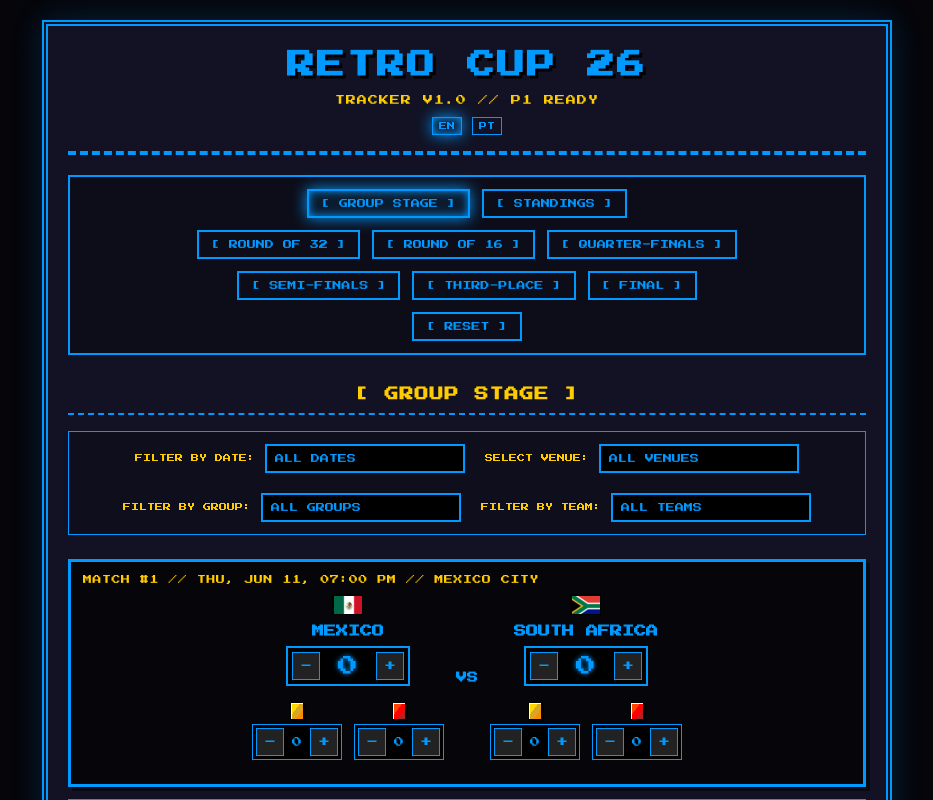
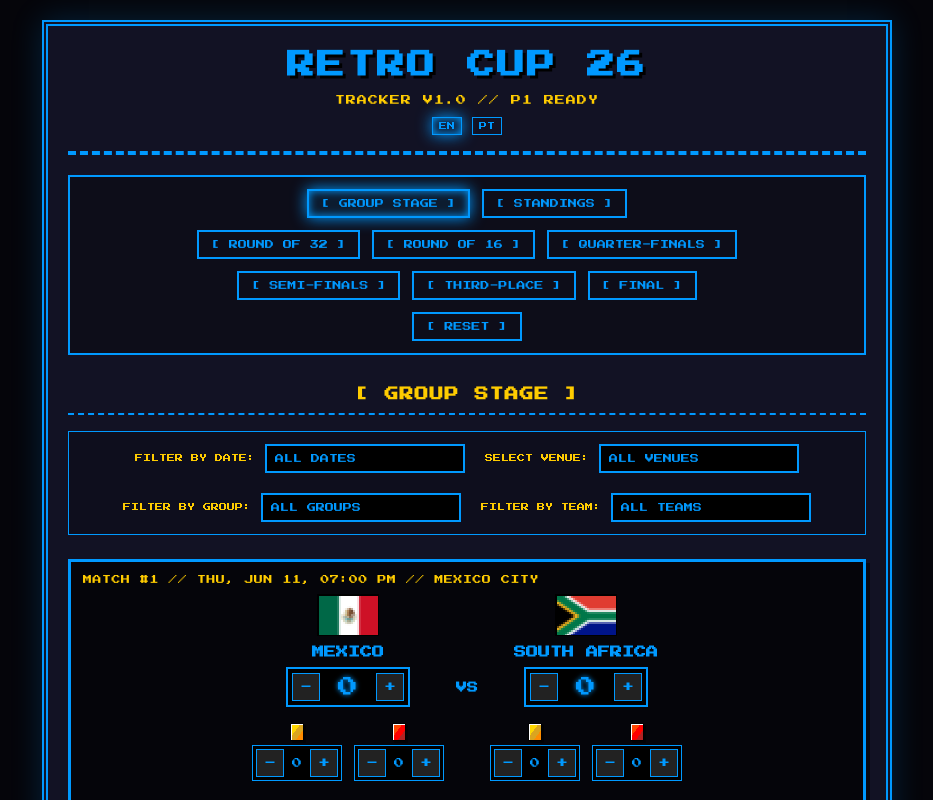
Before and after one commit to gianct79/retro-cup-26, a Svelte app: page / in a window 1280 px wide. Shown: the top 800 px of the page, without its empty margins (173-1106 px from the left). Built offline with nearby package versions, Linux system fonts and the light colour scheme.

Commit message:
v8
Flag styles

```diff
--- a/src/components/MatchCard.svelte
+++ b/src/components/MatchCard.svelte
@@ -17,7 +17,7 @@
     <!-- Team 1 -->
     <div class="team-input-group">
       <div class="team-info-wrapper">
-        <PixelFlag code={match.team1.code} {teamCodes} mini={true} alt={t.teams[match.team1.code]} />
+        <PixelFlag code={match.team1.code} {teamCodes} alt={t.teams[match.team1.code]} />
         <div class="team-name-container">
           <span class="team-code full-name">{match.team1.code !== 'TBD' ? (t.teams[match.team1.code] || match.team1.code) : t.ui.tbd}</span>
           <span class="team-code short-name">{match.team1.code}</span>
@@ -56,7 +56,7 @@
     <!-- Team 2 -->
     <div class="team-input-group">
       <div class="team-info-wrapper">
-        <PixelFlag code={match.team2.code} {teamCodes} mini={true} alt={t.teams[match.team2.code]} />
+        <PixelFlag code={match.team2.code} {teamCodes} alt={t.teams[match.team2.code]} />
         <div class="team-name-container">
           <span class="team-code full-name">{match.team2.code !== 'TBD' ? (t.teams[match.team2.code] || match.team2.code) : t.ui.tbd}</span>
           <span class="team-code short-name">{match.team2.code}</span>
--- a/src/components/PixelFlag.svelte
+++ b/src/components/PixelFlag.svelte
@@ -4,15 +4,13 @@
    */
   let { code, teamCodes, mini = false, alt = "" } = $props();
 
-  const spriteWidth = $derived(mini ? 31 : 62);
   const index = $derived(teamCodes.indexOf(code));
-  const position = $derived(index >= 0 ? -(index * spriteWidth) : 0);
 </script>
 
 {#if code && code !== 'TBD'}
   <div
     class="pixel-flag {mini ? 'mini' : ''}"
-    style="background-position: {position}px 0px;"
+    style="--flag-index: {index >= 0 ? index : 0};"
     aria-label={alt}
   ></div>
 {/if}
--- a/src/styles/app.css
+++ b/src/styles/app.css
@@ -33,12 +33,14 @@
   border: 1px solid var(--arcade-black); /* Matching your pixel border description */
   display: block; /* Changed to block for better control over dimensions */
   flex-shrink: 0;
+  background-position: calc(var(--flag-index, 0) * -62px) 0;
 }
 
 .pixel-flag.mini {
   width: 31px; /* 50% scale for standings */
   height: 21px;
   background-size: auto 21px;
+  background-position: calc(var(--flag-index, 0) * -31px) 0;
 }
 
 /* ============================================================================
@@ -740,6 +742,8 @@
     width: 46px;
     height: 31px;
     background-size: auto 31px;
+    /* Calculate offset based on the new scaled width (~45.7px) */
+    background-position: calc(var(--flag-index, 0) * -45.76px) 0;
   }
 
   .standings-table {
```
